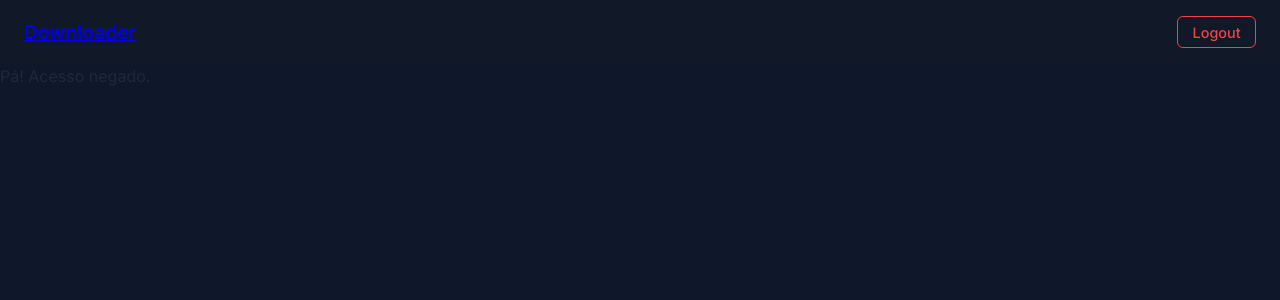
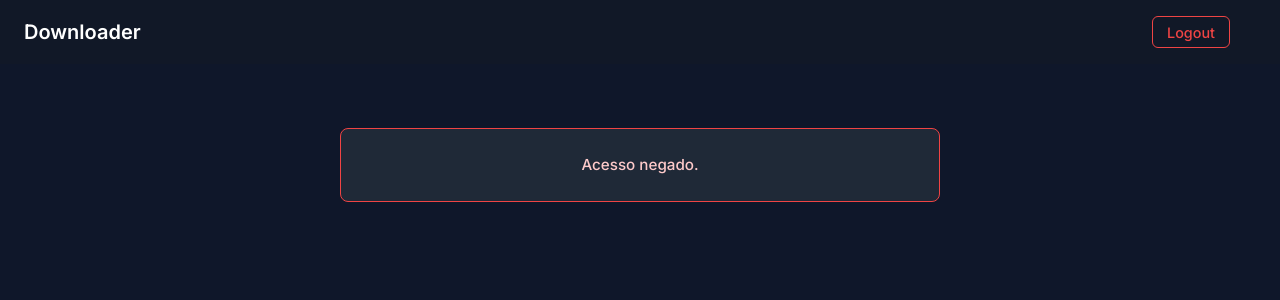
Before and after one commit to VitorAndreSilva/downloader-front, a React (Vite) app: page /admin in a window 1280 px wide. Shown: the top 300 px of the page. Built offline with nearby package versions, Linux system fonts and the light colour scheme.

Commit message:
STYLE: Adiciona estilização às novas alterações de autenticações

```diff
--- a/src/components/Header/header.css
+++ b/src/components/Header/header.css
@@ -10,19 +10,55 @@
   color: white;
 }
 
-/* Título */
-.home-header h2 {
-  font-size: 1.2rem;
-  font-weight: 600;
+/* ===== TÍTULO ===== */
+.home-header a {
+  text-decoration: none;
 }
 
-/* Botão de logout */
+.home-header h2 {
+  font-size: 1.25rem;
+  font-weight: 600;
+  color: white;
+  transition: opacity 0.2s ease;
+}
+
+.home-header h2:hover {
+  opacity: 0.85;
+}
+
+/* ===== NAV ===== */
+.home-header nav {
+  display: flex;
+  align-items: center;
+  gap: 1rem;
+}
+
+/* ===== LINK ADMIN ===== */
+.home-header nav a {
+  color: #e5e7eb;
+  font-size: 0.9rem;
+  font-weight: 500;
+  text-decoration: none;
+
+  padding: 0.35rem 2.1rem;
+  border-radius: 6px;
+
+  transition: background 0.2s ease, color 0.2s ease;
+}
+
+.home-header nav a:hover {
+  background: #1f2937;
+  color: white;
+}
+
+/* ===== BOTÃO LOGOUT ===== */
 .logout-btn {
   background: transparent;
   border: 1px solid #ef4444;
   color: #ef4444;
 
   padding: 0.4rem 0.9rem;
+  margin-right: 1.6rem;
   border-radius: 6px;
 
   font-size: 0.9rem;
@@ -37,51 +73,6 @@
   color: #ffffff;
 }
 
-/* Feedback de clique */
 .logout-btn:active {
   transform: scale(0.97);
 }
-
-.home-header {
-  background: #111827;
-  padding: 0 1.5rem;
-  height: 64px;
-
-  display: flex;
-  align-items: center;
-  justify-content: space-between;
-
-  color: white;
-}
-
-/* Título */
-.home-header h2 {
-  font-size: 1.2rem;
-  font-weight: 600;
-}
-
-/* Botão de logout */
-.logout-btn {
-  background: transparent;
-  border: 1px solid #ef4444;
-  color: #ef4444;
-
-  padding: 0.4rem 0.9rem;
-  border-radius: 6px;
-
-  font-size: 0.9rem;
-  font-weight: 500;
-
-  cursor: pointer;
-  transition: all 0.2s ease;
-}
-
-.logout-btn:hover {
-  background: #ef4444;
-  color: #ffffff;
-}
-
-/* Feedback de clique */
-.logout-btn:active {
-  transform: scale(0.97);
-}
--- a/src/pages/Admin/PendingUsers.jsx
+++ b/src/pages/Admin/PendingUsers.jsx
@@ -1,5 +1,6 @@
 import { useEffect, useState } from "react";
 import { approveUser, fetchPendingUsers, rejectUser } from "../../services/admin";
+import "../Admin/admin.css"
 
 export default function PendingUsersPage() {
     const [users, setUsers] = useState([]);
@@ -35,16 +36,18 @@ export default function PendingUsersPage() {
     console.log(users);
 
     return (
-        <div>
+        <div className="admin-container">
             <h1>Solicitações pendentes</h1>
-            {users.length === 0 && <p>Não há solicitações pendentes. Pense no futuro!</p>}
-            <div>
+            {users.length === 0 && <p className="admin-empty">Não há solicitações pendentes. Pense no futuro!</p>}
+            <div className="admin-list">
                 {users.map(user => (
-                <li key={user.id}>
+                <li key={user.id} className="admin-card">
                     <ul>
                         <p>Email: {user.email}</p>
-                        <button onClick={() => handleApprove(user.id)}>Aprovar</button>
-                        <button onClick={() => handleReject(user.id)}>Rejeitar</button>
+                        <div className="admin-actions">
+                            <button onClick={() => handleApprove(user.id)} className="btn-approve">Aprovar</button>
+                            <button onClick={() => handleReject(user.id)} className="btn-reject">Rejeitar</button>
+                        </div>
                     </ul>
                 </li>
                 ))}
--- /dev/null
+++ b/src/pages/Admin/admin.css
@@ -0,0 +1,109 @@
+/* ===== CONTAINER PRINCIPAL ===== */
+.admin-container {
+  max-width: 900px;
+  margin: 2rem auto;
+  padding: 0 1.5rem;
+  color: #e5e7eb;
+}
+
+/* ===== TÍTULO ===== */
+.admin-container h1 {
+  font-size: 1.6rem;
+  font-weight: 600;
+  margin-bottom: 1.5rem;
+  color: #ffffff;
+}
+
+/* ===== TEXTO DE ESTADO ===== */
+.admin-empty {
+  color: #9ca3af;
+  font-size: 0.95rem;
+}
+
+/* ===== LISTA ===== */
+.admin-list {
+  display: flex;
+  flex-direction: column;
+  gap: 1rem;
+}
+
+/* ===== CARD DO USUÁRIO ===== */
+.admin-card {
+  background: #1f2937;
+  border-radius: 8px;
+  padding: 1rem 1.2rem;
+
+  display: flex;
+  align-items: center;
+  justify-content: space-between;
+}
+
+/* ===== EMAIL ===== */
+.admin-card p {
+  margin: 0;
+  font-size: 0.95rem;
+  color: #e5e7eb;
+}
+
+/* ===== AÇÕES ===== */
+.admin-actions {
+  display: flex;
+  gap: 0.6rem;
+}
+
+/* ===== BOTÃO APROVAR ===== */
+.btn-approve {
+  background: transparent;
+  border: 1px solid #22c55e;
+  color: #22c55e;
+
+  padding: 0.35rem 0.8rem;
+  border-radius: 6px;
+
+  font-size: 0.85rem;
+  font-weight: 500;
+
+  cursor: pointer;
+  transition: all 0.2s ease;
+}
+
+.btn-approve:hover {
+  background: #22c55e;
+  color: #ffffff;
+}
+
+/* ===== BOTÃO REJEITAR ===== */
+.btn-reject {
+  background: transparent;
+  border: 1px solid #ef4444;
+  color: #ef4444;
+
+  padding: 0.35rem 0.8rem;
+  border-radius: 6px;
+
+  font-size: 0.85rem;
+  font-weight: 500;
+
+  cursor: pointer;
+  transition: all 0.2s ease;
+}
+
+.btn-reject:hover {
+  background: #ef4444;
+  color: #ffffff;
+}
+
+.admin-denied {
+  max-width: 600px;
+  margin: 4rem auto;
+  padding: 1.5rem;
+
+  background: #1f2937;
+  border: 1px solid #ef4444;
+  border-radius: 8px;
+
+  color: #fecaca;
+  font-size: 0.95rem;
+  font-weight: 500;
+  text-align: center;
+}
--- a/src/routes/AdminRoute.jsx
+++ b/src/routes/AdminRoute.jsx
@@ -1,10 +1,11 @@
 import useAuth from "../auth/useAuth";
+import "../pages/Admin/admin.css";
 
 export default function AdminRoute({ children }) {
     const { user } = useAuth();
     console.log(user);
     if (!user?.is_staff) {
-        return <p>Pá! Acesso negado.</p>
+        return <p className="admin-denied">Acesso negado.</p>
     }
 
     return children
```
